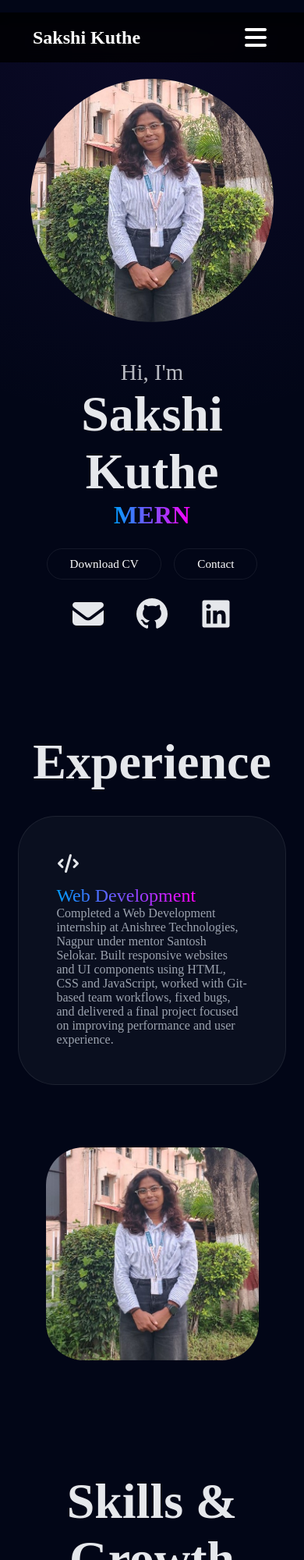
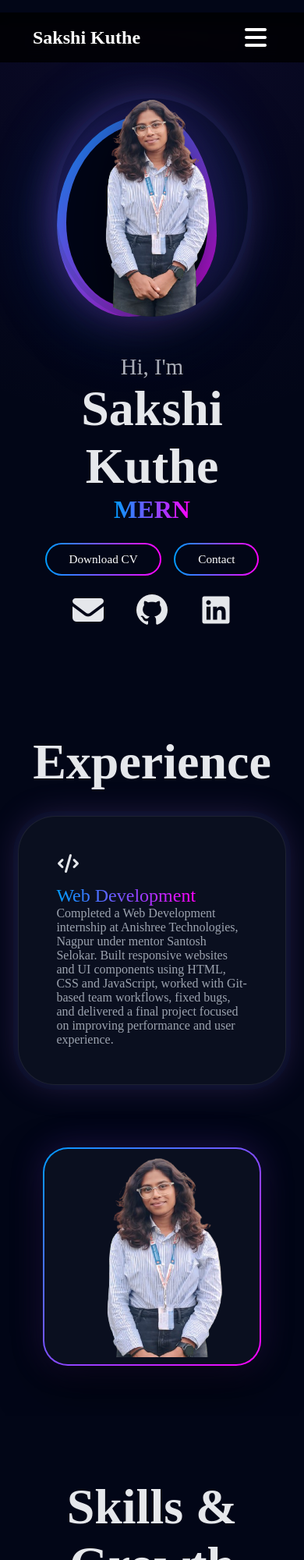
Before and after one commit to sak033/MyPortfolio, a plain HTML site: page index.html in a window 390 px wide. Shown: the top 2000 px of the page at 78% size. Drawn offline with Linux system fonts and the light colour scheme.

Commit message:
Hero section Image UI improvement

```diff
--- a/index.html
+++ b/index.html
@@ -44,7 +44,11 @@
 
    <section id="about" class="about">
     <div class="about-container">
-     <img src="Images/sakshi_img.jpeg" alt="">
+    <div class="profile-wrapper">
+  <div class="ring-shape"></div>
+  <img src="Images/sakshi_img.png" alt="Sakshi" class="profile-img" />
+</div>
+
      <div class="info-box">
 
 
@@ -96,7 +100,12 @@
             </div>
         </div>
 
-        <img src="Images/sakshi_img.jpeg" alt="">
+        <div class="experience-image">
+  <div class="holo-card">
+    <img src="Images/experience_img.png" alt="Experience Image">
+  </div>
+</div>
+
     </div>
    </section>
 
--- a/script.js
+++ b/script.js
@@ -1,12 +1,26 @@
 // ================= MENU TOGGLE =================
 const menuIcon = document.querySelector("#menu-icon");
-const navLink = document.querySelector(".nav-links");
+const navLinks = document.querySelector(".nav-links");
+const navItems = document.querySelectorAll(".nav-links li a");
 
-if (menuIcon && navLink) {
-  menuIcon.onclick = () => {
-    navLink.classList.toggle("active");
-  };
-}
+// Toggle menu on hamburger click
+menuIcon.addEventListener("click", () => {
+  navLinks.classList.toggle("active");
+});
+
+// Close menu when any nav link is clicked
+navItems.forEach(link => {
+  link.addEventListener("click", () => {
+    navLinks.classList.remove("active");
+  });
+});
+
+document.addEventListener("click", (e) => {
+  if (!navLinks.contains(e.target) && !menuIcon.contains(e.target)) {
+    navLinks.classList.remove("active");
+  }
+});
+
 
 // ================= TYPING ANIMATION =================
 const roles = ["Frontend Developer", "MERN Stack Developer"];
--- a/style.css
+++ b/style.css
@@ -15,10 +15,15 @@
   --text-main: #e5e7eb;
   --text-muted: #9ca3af;
 
-  --accent: rgb(124, 58, 237);
+  --accent: rgb(57, 25, 111);
   --accent-soft: rgba(124, 58, 237, 0.12);
 
   --border-soft: rgba(255, 255, 255, 0.08);
+  --gradient-main: linear-gradient(
+    to right,
+    rgb(0,157,255),
+    rgb(255,0,255)
+  );
 }
 body {
   background: var(--bg-main);
@@ -154,6 +159,9 @@ section{
     width: 30vw;
     border-radius: 50%;
     animation: fadeUp 0.8s ease forwards;
+    box-shadow:
+    0 0 0 6px rgba(10, 36, 79, 0.15),
+    0 0 40px rgba(153, 94, 209, 0.25);
 }
 .info-box{
     display:flex;
@@ -222,17 +230,20 @@ section{
 
   padding: 0.65rem 1.8rem;
   border-radius: 3rem;
-
   font-size: 0.95rem;
   font-weight: 500;
+  color: white;
 
-  color: white;
-  background: transparent;
-  border: 1px solid var(--border-soft);
+  border: 2px solid transparent;
+
+  background:
+    linear-gradient(#020617, #020617) padding-box,
+    var(--gradient-main) border-box;
 
   cursor: pointer;
   transition: all 0.25s ease;
 }
+
 
 .btn:hover {
   background: var(--accent);
@@ -285,10 +296,40 @@ section{
     justify-content: center;
     gap: 5rem;
 }
-.experience img{
-    width: 24vw;
-    border-radius: 3rem;
+.experience-image {
+  perspective: 1200px;
 }
+.holo-card {
+  position: relative;
+  width: 280px;
+  border-radius: 2rem;
+  padding: 0.6rem;
+
+  background:
+    linear-gradient(var(--bg-section), var(--bg-section)) padding-box,
+    linear-gradient(135deg, rgb(0,157,255), rgb(255,0,255)) border-box;
+
+  border: 2px solid transparent;
+
+  transform-style: preserve-3d;
+  transition: transform 0.5s ease, box-shadow 0.5s ease;
+
+  box-shadow:
+    0 25px 60px rgba(0,0,0,0.6),
+    0 0 40px rgba(124,58,237,0.25);
+}
+.holo-card img {
+  width: 100%;
+  border-radius: 1.6rem;
+  display: block;
+}
+.holo-card:hover {
+  transform: rotateY(-10deg) rotateX(6deg) translateY(-8px);
+  box-shadow:
+    0 40px 80px rgba(0,0,0,0.8),
+    0 0 60px rgba(124,58,237,0.45);
+}
+
 .grid{
     display: grid;
     grid-template-columns: repeat(2, 1fr);
@@ -305,6 +346,8 @@ section{
     justify-content: left;
     cursor: pointer;
     transition: 0.2s ease-in-out;
+    box-shadow: 0 0 0 6px rgba(10, 36, 79, 0.15),
+    0 0 40px rgba(153, 94, 209, 0.25);
 
 }
 .grid-card p {
@@ -338,7 +381,7 @@ section{
 }
 
 .projects{
-    margin-top: -5rem;
+    margin-top: 0;
     background: var(--bg-main);
 }
 
@@ -365,9 +408,76 @@ section{
   height: 100%; /* Make all cards same height */
   box-sizing: border-box;
   color: var(--text-main);
+  box-shadow: 0 0 0 6px rgba(10, 36, 79, 0.15),
+    0 0 40px rgba(153, 94, 209, 0.25);
 }
 
 /* Uniform image box for all */
+
+.profile-wrapper {
+  position: relative;
+  width: 360px;
+  height: 460px;
+  display: flex;
+  align-items: flex-end;
+  justify-content: center;
+}
+.ring-shape {
+  position: absolute;
+  width: 320px;
+  height: 380px;
+
+  background: linear-gradient(
+    135deg,
+    rgb(0,157,255),
+    rgb(255,0,255)
+  );
+
+  /* Kidney / organic shape */
+  border-radius:
+    60% 40% 55% 45% /
+    55% 60% 40% 45%;
+
+  filter: blur(0.3px);
+  opacity: 0.9;
+
+  /* Push ring slightly left like reference */
+  transform: translateX(-20px);
+
+  z-index: 1;
+}
+.ring-shape::before {
+  content: "";
+  position: absolute;
+  inset: 12px;
+
+  background: var(--bg-main);
+
+  border-radius:
+    58% 42% 54% 46% /
+    54% 58% 42% 46%;
+
+  z-index: 2;
+}
+.profile-img {
+  position: relative;
+  z-index: 3;
+
+  height: 420px;
+  object-fit: contain;
+
+  /* Head comes out of ring */
+  transform: translateY(-30px);
+
+  filter: drop-shadow(0 20px 40px rgba(0,0,0,0.6));
+}
+.ring-shape {
+  box-shadow:
+    0 0 60px rgba(124,58,237,0.45),
+    0 0 120px rgba(0,157,255,0.25);
+}
+
+
 .project-card img {
   width: 100%;
   max-width: 250px;
@@ -462,6 +572,8 @@ section{
   padding: 3rem 2.5rem;
   text-align: center;
   animation: fadeUp 0.8s ease forwards;
+  box-shadow: 0 0 0 6px rgba(10, 36, 79, 0.15),
+    0 0 40px rgba(153, 94, 209, 0.25);
 }
 
 .contact-subtitle {
@@ -592,6 +704,8 @@ footer ul li a {
   background: #0a0f1f;
   border-radius: 1.8rem;
   padding: 2.5rem;
+  box-shadow: 0 0 0 6px rgba(10, 36, 79, 0.15),
+    0 0 40px rgba(153, 94, 209, 0.25);
 }
 
 /* Headings */
@@ -690,6 +804,8 @@ footer ul li a {
   border: 1px solid var(--border-soft);
   transition: all 0.3s ease-in-out;
   text-align: center;
+  box-shadow: 0 0 0 6px rgba(10, 36, 79, 0.15),
+    0 0 40px rgba(153, 94, 209, 0.25);
 }
 
 .certificate-card:hover {
@@ -799,6 +915,7 @@ section {
     transform: none;
     filter: none;
   }
+
 }
 
 @media(max-width:600px) {
@@ -864,4 +981,63 @@ section {
   .contact {
     margin-top: 0;
   }
+
 }
+
+/* ================= PROFILE IMAGE RESPONSIVENESS ================= */
+
+/* Default (Laptop stays EXACT same) */
+.profile-wrapper {
+  flex-shrink: 0;
+}
+
+/* Tablet */
+@media (max-width: 1024px) {
+  .profile-wrapper {
+    width: 300px;
+    height: 390px;
+  }
+
+  .ring-shape {
+    width: 270px;
+    height: 330px;
+  }
+
+  .profile-img {
+    height: 360px;
+  }
+}
+
+/* Mobile */
+@media (max-width: 768px) {
+  .profile-wrapper {
+    width: 260px;
+    height: 340px;
+  }
+
+  .ring-shape {
+    width: 235px;
+    height: 295px;
+  }
+
+  .profile-img {
+    height: 315px;
+  }
+}
+
+/* Small Mobile */
+@media (max-width: 480px) {
+  .profile-wrapper {
+    width: 230px;
+    height: 300px;
+  }
+
+  .ring-shape {
+    width: 205px;
+    height: 260px;
+  }
+
+  .profile-img {
+    height: 280px;
+  }
+}
```
Also changed, not shown: Images/experience_img.png (added), Images/sakshi_img.png (added).
